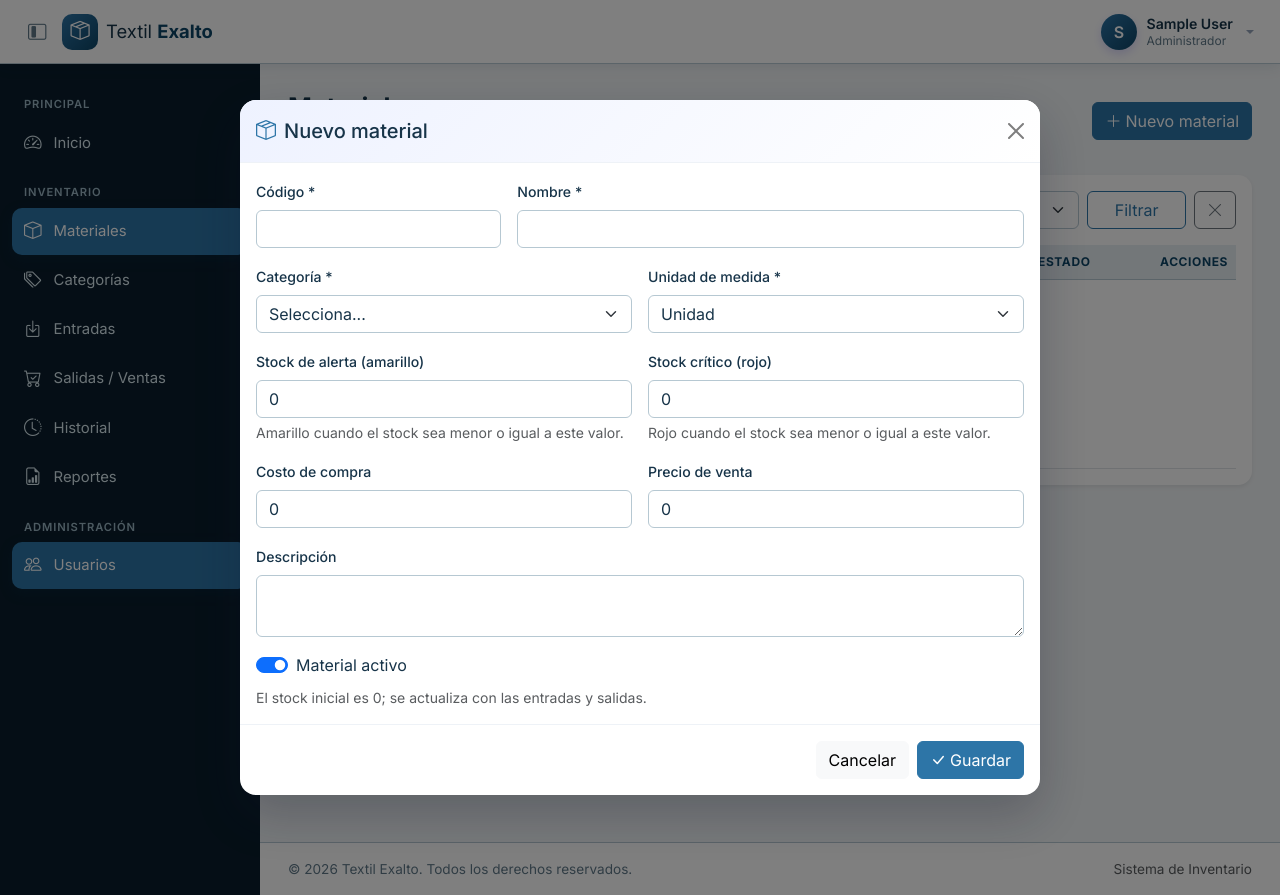
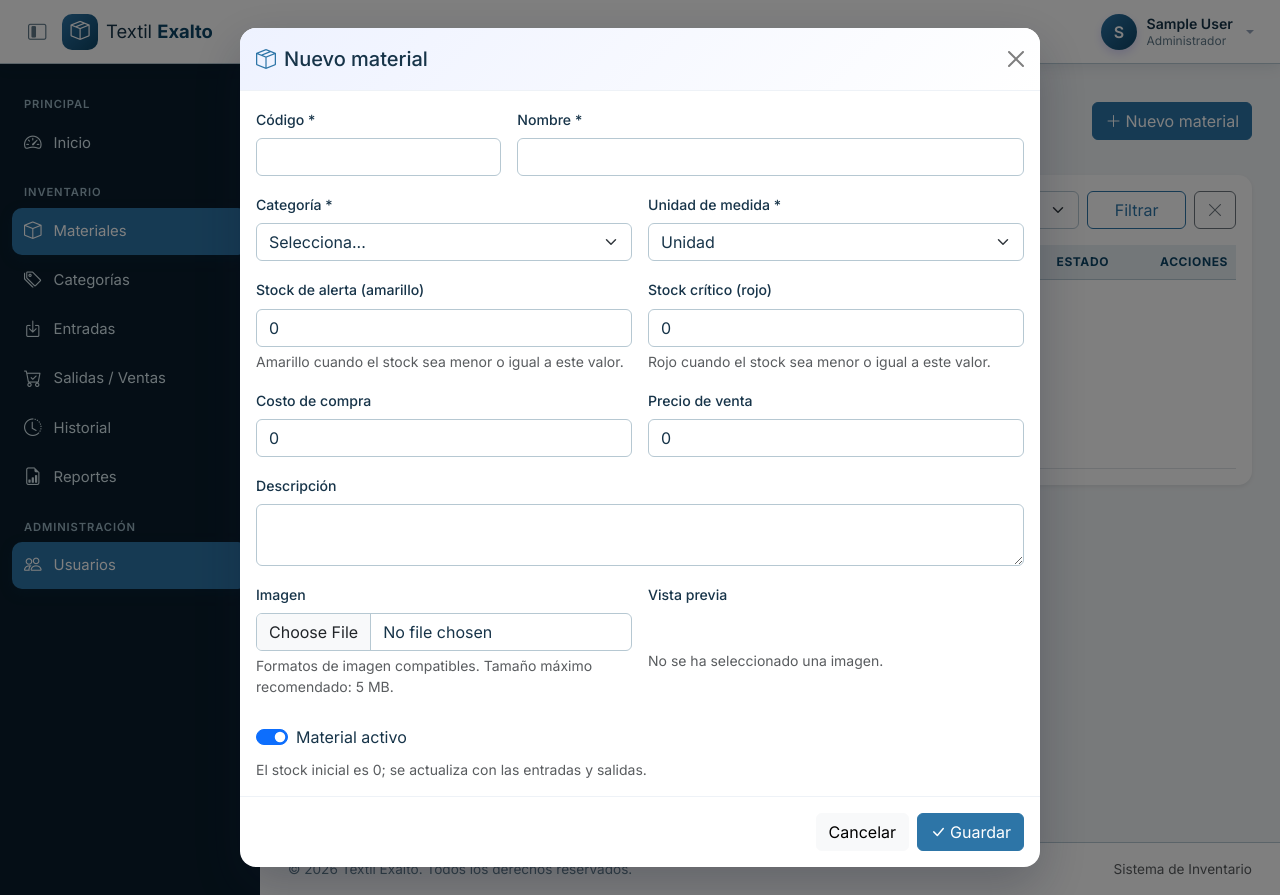
Before and after one commit to Guilder23/Sistema-TextilExalto, a Django app: page /materiales/ in a window 1280 px wide, after a click on "Nuevo material". Run offline with Django 5.2, Linux system fonts and the light colour scheme; the visitor is signed in with stand-in values (Sample User, id 1); data that the repository does not hold is empty.

Commit message:
Implementacion de imagen y mejorando el modal ver y tambien el error de vendedor

```diff
--- a/apps/materiales/models.py
+++ b/apps/materiales/models.py
@@ -11,6 +11,7 @@ class Material(models.Model):
 
     codigo = models.CharField(max_length=30, unique=True)
     nombre = models.CharField(max_length=150)
+    imagen = models.ImageField(upload_to='materiales/', blank=True)
     descripcion = models.TextField(blank=True)
     categoria = models.ForeignKey(Categoria, on_delete=models.PROTECT, related_name='materiales')
     unidad = models.CharField(max_length=10, choices=UNIDADES, default='unidad')
--- a/apps/materiales/views.py
+++ b/apps/materiales/views.py
@@ -95,6 +95,10 @@ def _guardar(request, material, mensaje):
     if not errores:
         try:
             _asignar(material, request.POST)
+            if request.FILES.get('imagen'):
+                material.imagen = request.FILES['imagen']
+            elif request.POST.get('imagen-clear') == 'on':
+                material.imagen = ''
             material.save()
         except IntegrityError:
             errores.append('Ya existe un material con ese código.')
--- a/apps/usuarios/views.py
+++ b/apps/usuarios/views.py
@@ -5,7 +5,7 @@ from django.contrib import messages
 from apps.historial.utils import registrar
 from django.contrib.auth.decorators import login_required
 from django.contrib.auth.password_validation import validate_password
-from django.core.exceptions import PermissionDenied, ValidationError
+from django.core.exceptions import ValidationError
 from django.db.models import Q
 from django.shortcuts import get_object_or_404, redirect, render
 from django.views.decorators.http import require_POST
@@ -18,7 +18,8 @@ def solo_admin(view):
     @login_required
     def envoltura(request, *args, **kwargs):
         if not request.user.es_admin:
-            raise PermissionDenied
+            messages.warning(request, 'Esta sección solo está disponible para administradores.')
+            return redirect('usuarios:inicio')
         return view(request, *args, **kwargs)
     return envoltura
 
--- a/static/css/materiales/lista.css
+++ b/static/css/materiales/lista.css
@@ -5,6 +5,10 @@
 .tabla-materiales code { color: var(--brand); background: #eef2ff; padding: .15rem .4rem; border-radius: 6px; }
 .tabla-materiales .btn-light { background: transparent; border-color: transparent; }
 .tabla-materiales .btn-light:hover { background: #eef2ff; }
+.material-imagen-tabla, .material-imagen-vacia {
+  width: 42px; height: 42px; border-radius: 8px; object-fit: cover; display: inline-flex;
+  align-items: center; justify-content: center; background: #eef2f7; color: #94a3b8;
+}
 
 .semaforo {
   display: inline-block; width: 12px; height: 12px; border-radius: 50%;
--- a/static/css/materiales/modals/crear.css
+++ b/static/css/materiales/modals/crear.css
@@ -1,3 +1,5 @@
 #modalCrear .modal-header { background: linear-gradient(135deg, #eef2ff, #fff); }
 #modalCrear .modal-title i { color: var(--brand); }
 #modalCrear .form-label { font-weight: 500; font-size: .88rem; }
+.material-imagen-contenedor { min-height: 96px; display: flex; align-items: center; }
+.material-imagen-forma { width: 96px; height: 96px; object-fit: cover; border-radius: 8px; }
--- a/static/css/materiales/modals/editar.css
+++ b/static/css/materiales/modals/editar.css
@@ -1,3 +1,5 @@
 #modalEditar .modal-header { background: linear-gradient(135deg, #fffbeb, #fff); }
 #modalEditar .modal-title i { color: #d97706; }
 #modalEditar .form-label { font-weight: 500; font-size: .88rem; }
+.material-imagen-contenedor { min-height: 96px; display: flex; align-items: center; }
+.material-imagen-forma { width: 96px; height: 96px; object-fit: cover; border-radius: 8px; }
--- a/static/css/materiales/modals/ver.css
+++ b/static/css/materiales/modals/ver.css
@@ -1,4 +1,8 @@
 #modalVer .modal-title i { color: var(--brand); }
-#modalVer .ver-nombre { font-weight: 600; margin-bottom: 1rem; padding-bottom: 1rem; border-bottom: 1px solid #eef2f7; }
-#modalVer .ver-datos dt { color: #64748b; font-weight: 500; }
-#modalVer .ver-datos dd { margin-bottom: .6rem; }
+#modalVer .modal-header { background: linear-gradient(135deg, #eef2ff, #fff); }
+#modalVer .form-label { font-weight: 500; font-size: .88rem; }
+#modalVer .modal-body > .row { --bs-gutter-y: .75rem; }
+#modalVer .ver-valor { min-height: 1.25rem; line-height: 1.25; color: var(--text-main); }
+#modalVer .ver-descripcion { min-height: 2.5rem; white-space: pre-wrap; }
+#modalVer .material-imagen-contenedor { min-height: 96px; display: flex; align-items: center; }
+#modalVer .material-imagen-forma { width: 140px; height: 140px; object-fit: cover; border-radius: 8px; }
--- a/static/js/materiales/modals/crear.js
+++ b/static/js/materiales/modals/crear.js
@@ -10,5 +10,25 @@
       form.reportValidity();
     }
   });
-  document.getElementById('modalCrear').addEventListener('hidden.bs.modal', () => form.reset());
+  document.getElementById('modalCrear').addEventListener('hidden.bs.modal', () => {
+    form.reset();
+    vista.src = '';
+    vista.classList.add('d-none');
+    document.getElementById('crearImagenSinVista').classList.remove('d-none');
+  });
+  const imagen = document.getElementById('crearImagen');
+  const vista = document.getElementById('crearImagenVista');
+  const sinVista = document.getElementById('crearImagenSinVista');
+  imagen.addEventListener('change', () => {
+    const archivo = imagen.files[0];
+    if (!archivo) {
+      vista.src = '';
+      vista.classList.add('d-none');
+      sinVista.classList.remove('d-none');
+      return;
+    }
+    vista.src = URL.createObjectURL(archivo);
+    vista.classList.remove('d-none');
+    sinVista.classList.add('d-none');
+  });
 })();
--- a/static/js/materiales/modals/editar.js
+++ b/static/js/materiales/modals/editar.js
@@ -1,6 +1,11 @@
 (() => {
   const modal = new bootstrap.Modal(document.getElementById('modalEditar'));
   const form = document.getElementById('formEditar');
+  const imagen = document.getElementById('editarImagen');
+  const vistaImagen = document.getElementById('editarImagenVista');
+  const eliminarImagen = document.getElementById('editarImagenEliminar');
+  const eliminarImagenContenedor = document.getElementById('editarImagenEliminarContenedor');
+  const sinVistaImagen = document.getElementById('editarImagenSinVista');
   const campos = {
     codigo: 'editarCodigo', nombre: 'editarNombre', descripcion: 'editarDescripcion',
     categoria: 'editarCategoria', unidad: 'editarUnidad',
@@ -14,6 +19,11 @@
         document.getElementById(id).value = d[clave] || '';
       }
       document.getElementById('editarActivo').checked = d.activo === '1';
+      vistaImagen.src = d.imagen || '';
+      vistaImagen.classList.toggle('d-none', !d.imagen);
+      sinVistaImagen.classList.toggle('d-none', !!d.imagen);
+      eliminarImagen.checked = false;
+      eliminarImagenContenedor.classList.toggle('d-none', !d.imagen);
       form.action = d.urlEditar;
       modal.show();
     });
@@ -29,4 +39,13 @@
       form.reportValidity();
     }
   });
+
+  imagen.addEventListener('change', () => {
+    const archivo = imagen.files[0];
+    if (!archivo) return;
+    vistaImagen.src = URL.createObjectURL(archivo);
+    vistaImagen.classList.remove('d-none');
+    sinVistaImagen.classList.add('d-none');
+    eliminarImagen.checked = false;
+  });
 })();
--- a/static/js/materiales/modals/ver.js
+++ b/static/js/materiales/modals/ver.js
@@ -5,6 +5,11 @@
   document.querySelectorAll('.btn-ver').forEach((btn) => {
     btn.addEventListener('click', () => {
       const d = window.filaDeBoton(btn).dataset;
+      const imagen = document.getElementById('verImagen');
+      const sinImagen = document.getElementById('verSinImagen');
+      imagen.src = d.imagen || '';
+      imagen.classList.toggle('d-none', !d.imagen);
+      sinImagen.classList.toggle('d-none', !!d.imagen);
       poner('verNombre', d.nombre);
       poner('verCodigo', d.codigo);
       poner('verCategoria', d.categoriaNombre);
--- a/templates/componentes/sidebar.html
+++ b/templates/componentes/sidebar.html
@@ -8,7 +8,7 @@
   {% if user.es_admin %}<a class="sidebar-link {% if request.resolver_match.app_name == 'entradas' %}active{% endif %}" aria-label="Entradas" href="{% url 'entradas:lista' %}"><i class="bi bi-box-arrow-in-down"></i><span>Entradas</span></a>{% else %}<a class="sidebar-link disabled" aria-label="Entradas" href="#"><i class="bi bi-box-arrow-in-down"></i><span>Entradas</span></a>{% endif %}
   <a class="sidebar-link {% if request.resolver_match.app_name == 'salidas' %}active{% endif %}" aria-label="Salidas / Ventas" href="{% url 'salidas:lista' %}"><i class="bi bi-cart-check"></i><span>Salidas / Ventas</span></a>
   <a class="sidebar-link {% if request.resolver_match.app_name == 'historial' %}active{% endif %}" aria-label="Historial" href="{% url 'historial:lista' %}"><i class="bi bi-clock-history"></i><span>Historial</span></a>
-  <a class="sidebar-link {% if request.resolver_match.app_name == 'reportes' %}active{% endif %}" aria-label="Reportes" href="{% url 'reportes:lista' %}"><i class="bi bi-file-earmark-bar-graph"></i><span>Reportes</span></a>
+  {% if user.es_admin %}<a class="sidebar-link {% if request.resolver_match.app_name == 'reportes' %}active{% endif %}" aria-label="Reportes" href="{% url 'reportes:lista' %}"><i class="bi bi-file-earmark-bar-graph"></i><span>Reportes</span></a>{% endif %}
 
   {% if user.es_admin %}
   <div class="sidebar-section">Administración</div>
--- a/templates/materiales/lista.html
+++ b/templates/materiales/lista.html
@@ -48,16 +48,20 @@
     </form>
     <div class="table-responsive">
       <table class="table table-hover align-middle tabla-materiales mb-0">
-        <thead><tr><th>Código</th><th>Material</th><th>Categoría</th><th class="text-end">Stock</th><th class="text-end">Costo compra</th><th class="text-end">Precio venta</th><th>Estado</th><th class="text-end">Acciones</th></tr></thead>
+        <thead><tr><th>Imagen</th><th>Código</th><th>Material</th><th>Categoría</th><th class="text-end">Stock</th><th class="text-end">Costo compra</th><th class="text-end">Precio venta</th><th>Estado</th><th class="text-end">Acciones</th></tr></thead>
         <tbody>
           {% for m in materiales %}
-          <tr data-codigo="{{ m.codigo }}" data-nombre="{{ m.nombre }}" data-descripcion="{{ m.descripcion }}"
+          <tr data-imagen="{% if m.imagen %}{{ m.imagen.url }}{% endif %}" data-codigo="{{ m.codigo }}" data-nombre="{{ m.nombre }}" data-descripcion="{{ m.descripcion }}"
               data-categoria="{{ m.categoria_id }}" data-categoria-nombre="{{ m.categoria.nombre }}"
               data-unidad="{{ m.unidad }}" data-unidad-display="{{ m.get_unidad_display }}"
               data-stock-actual="{{ m.stock_actual|stringformat:'.2f' }}" data-stock-minimo="{{ m.stock_minimo|stringformat:'.2f' }}" data-stock-critico="{{ m.stock_critico|stringformat:'.2f' }}" data-nivel="{{ m.nivel_stock }}"
               data-costo-compra="{{ m.costo_compra|stringformat:'.2f' }}" data-precio-venta="{{ m.precio_venta|stringformat:'.2f' }}" data-activo="{{ m.activo|yesno:'1,0' }}"
               data-creado="{{ m.creado|date:'d/m/Y H:i' }}" data-actualizado="{{ m.actualizado|date:'d/m/Y H:i' }}"
               data-url-editar="{% url 'materiales:editar' m.pk %}" data-url-eliminar="{% url 'materiales:eliminar' m.pk %}">
+            <td>
+              {% if m.imagen %}<img src="{{ m.imagen.url }}" alt="Imagen de {{ m.nombre }}" class="material-imagen-tabla">
+              {% else %}<span class="material-imagen-vacia"><i class="bi bi-image"></i></span>{% endif %}
+            </td>
             <td><code>{{ m.codigo }}</code></td>
             <td><strong>{{ m.nombre }}</strong></td>
             <td><span class="badge rounded-pill text-bg-light">{{ m.categoria.nombre }}</span></td>
@@ -75,7 +79,7 @@
             </td>
           </tr>
           {% empty %}
-          <tr><td colspan="8" class="text-center text-muted py-5"><i class="bi bi-box fs-1 d-block mb-2"></i>No se encontraron materiales.</td></tr>
+          <tr><td colspan="9" class="text-center text-muted py-5"><i class="bi bi-box fs-1 d-block mb-2"></i>No se encontraron materiales.</td></tr>
           {% endfor %}
         </tbody>
       </table>
--- a/templates/materiales/modals/crear.html
+++ b/templates/materiales/modals/crear.html
@@ -1,6 +1,6 @@
 <div class="modal fade" id="modalCrear" tabindex="-1" aria-labelledby="modalCrearLabel" aria-hidden="true">
   <div class="modal-dialog modal-lg modal-dialog-centered modal-dialog-scrollable">
-    <form class="modal-content" method="post" action="{% url 'materiales:crear' %}" id="formCrear" novalidate>
+    <form class="modal-content" method="post" enctype="multipart/form-data" action="{% url 'materiales:crear' %}" id="formCrear" novalidate>
       {% csrf_token %}
       <div class="modal-header">
         <h5 class="modal-title" id="modalCrearLabel"><i class="bi bi-box-seam me-2"></i>Nuevo material</h5>
@@ -22,6 +22,8 @@
           <div class="col-md-6"><label class="form-label" for="crearCostoCompra">Costo de compra</label><input type="number" step="0.01" min="0" class="form-control" id="crearCostoCompra" name="costo_compra" value="0"></div>
           <div class="col-md-6"><label class="form-label" for="crearPrecioVenta">Precio de venta</label><input type="number" step="0.01" min="0" class="form-control" id="crearPrecioVenta" name="precio_venta" value="0"></div>
           <div class="col-12"><label class="form-label" for="crearDescripcion">Descripción</label><textarea class="form-control" id="crearDescripcion" name="descripcion" rows="2"></textarea></div>
+          <div class="col-md-6"><label class="form-label" for="crearImagen">Imagen</label><input class="form-control" type="file" id="crearImagen" name="imagen" accept="image/*"><div class="form-text">Formatos de imagen compatibles. Tamaño máximo recomendado: 5 MB.</div></div>
+          <div class="col-md-6"><label class="form-label">Vista previa</label><div class="material-imagen-contenedor"><img id="crearImagenVista" class="material-imagen-forma d-none" alt="Vista previa de la imagen"><span id="crearImagenSinVista" class="text-muted small">No se ha seleccionado una imagen.</span></div></div>
           <div class="col-12"><div class="form-check form-switch"><input class="form-check-input" type="checkbox" id="crearActivo" name="activo" checked><label class="form-check-label" for="crearActivo">Material activo</label></div></div>
         </div>
         <div class="form-text mt-2">El stock inicial es 0; se actualiza con las entradas y salidas.</div>
--- a/templates/materiales/modals/editar.html
+++ b/templates/materiales/modals/editar.html
@@ -1,6 +1,6 @@
 <div class="modal fade" id="modalEditar" tabindex="-1" aria-labelledby="modalEditarLabel" aria-hidden="true">
   <div class="modal-dialog modal-lg modal-dialog-centered modal-dialog-scrollable">
-    <form class="modal-content" method="post" action="" id="formEditar" novalidate>
+    <form class="modal-content" method="post" enctype="multipart/form-data" action="" id="formEditar" novalidate>
       {% csrf_token %}
       <div class="modal-header">
         <h5 class="modal-title" id="modalEditarLabel"><i class="bi bi-pencil-square me-2"></i>Editar material</h5>
@@ -21,6 +21,8 @@
           <div class="col-md-6"><label class="form-label" for="editarCostoCompra">Costo de compra</label><input type="number" step="0.01" min="0" class="form-control" id="editarCostoCompra" name="costo_compra"></div>
           <div class="col-md-6"><label class="form-label" for="editarPrecioVenta">Precio de venta</label><input type="number" step="0.01" min="0" class="form-control" id="editarPrecioVenta" name="precio_venta"></div>
           <div class="col-12"><label class="form-label" for="editarDescripcion">Descripción</label><textarea class="form-control" id="editarDescripcion" name="descripcion" rows="2"></textarea></div>
+          <div class="col-md-6"><label class="form-label" for="editarImagen">Imagen</label><input class="form-control" type="file" id="editarImagen" name="imagen" accept="image/*"><div class="form-check mt-2 d-none" id="editarImagenEliminarContenedor"><input class="form-check-input" type="checkbox" id="editarImagenEliminar" name="imagen-clear"><label class="form-check-label" for="editarImagenEliminar">Eliminar imagen actual</label></div></div>
+          <div class="col-md-6"><label class="form-label">Vista previa</label><div class="material-imagen-contenedor"><img id="editarImagenVista" class="material-imagen-forma d-none" alt="Vista previa de la imagen"><span id="editarImagenSinVista" class="text-muted small">Este material no tiene imagen.</span></div></div>
           <div class="col-12"><div class="form-check form-switch"><input class="form-check-input" type="checkbox" id="editarActivo" name="activo"><label class="form-check-label" for="editarActivo">Material activo</label></div></div>
         </div>
         <div class="form-text mt-2">Las existencias solo cambian mediante entradas y salidas.</div>
--- a/templates/materiales/modals/ver.html
+++ b/templates/materiales/modals/ver.html
@@ -1,27 +1,26 @@
 <div class="modal fade" id="modalVer" tabindex="-1" aria-labelledby="modalVerLabel" aria-hidden="true">
-  <div class="modal-dialog modal-dialog-centered">
+  <div class="modal-dialog modal-lg modal-dialog-centered modal-dialog-scrollable">
     <div class="modal-content">
       <div class="modal-header">
         <h5 class="modal-title" id="modalVerLabel"><i class="bi bi-box-seam me-2"></i>Detalle de material</h5>
         <button type="button" class="btn-close" data-bs-dismiss="modal" aria-label="Cerrar"></button>
       </div>
       <div class="modal-body">
-        <h4 class="ver-nombre" id="verNombre"></h4>
-        <dl class="row ver-datos mb-0">
-          <dt class="col-sm-5">Código</dt><dd class="col-sm-7" id="verCodigo"></dd>
-          <dt class="col-sm-5">Categoría</dt><dd class="col-sm-7" id="verCategoria"></dd>
-          <dt class="col-sm-5">Unidad</dt><dd class="col-sm-7" id="verUnidad"></dd>
-          <dt class="col-sm-5">Stock actual</dt><dd class="col-sm-7" id="verStock"></dd>
-          <dt class="col-sm-5">Nivel de stock</dt><dd class="col-sm-7"><span class="semaforo" id="verSemaforo"></span> <span id="verNivel"></span></dd>
-          <dt class="col-sm-5">Stock de alerta</dt><dd class="col-sm-7" id="verStockMinimo"></dd>
-          <dt class="col-sm-5">Stock crítico</dt><dd class="col-sm-7" id="verStockCritico"></dd>
-          <dt class="col-sm-5">Costo de compra</dt><dd class="col-sm-7" id="verCostoCompra"></dd>
-          <dt class="col-sm-5">Precio de venta</dt><dd class="col-sm-7" id="verPrecioVenta"></dd>
-          <dt class="col-sm-5">Estado</dt><dd class="col-sm-7" id="verEstado"></dd>
-          <dt class="col-sm-5">Descripción</dt><dd class="col-sm-7" id="verDescripcion"></dd>
-          <dt class="col-sm-5">Registrado</dt><dd class="col-sm-7" id="verCreado"></dd>
-          <dt class="col-sm-5">Actualizado</dt><dd class="col-sm-7" id="verActualizado"></dd>
-        </dl>
+        <div class="row g-3">
+          <div class="col-md-4"><label class="form-label">Código</label><div class="ver-valor" id="verCodigo"></div></div>
+          <div class="col-md-8"><label class="form-label">Nombre</label><div class="ver-valor" id="verNombre"></div></div>
+          <div class="col-md-6"><label class="form-label">Categoría</label><div class="ver-valor" id="verCategoria"></div></div>
+          <div class="col-md-6"><label class="form-label">Unidad de medida</label><div class="ver-valor" id="verUnidad"></div></div>
+          <div class="col-md-6"><label class="form-label">Stock actual</label><div class="ver-valor" id="verStock"></div></div>
+          <div class="col-md-6"><label class="form-label">Nivel de stock</label><div class="ver-valor"><span class="semaforo" id="verSemaforo"></span> <span id="verNivel"></span></div></div>
+          <div class="col-md-6"><label class="form-label">Stock de alerta</label><div class="ver-valor" id="verStockMinimo"></div></div>
+          <div class="col-md-6"><label class="form-label">Stock crítico</label><div class="ver-valor" id="verStockCritico"></div></div>
+          <div class="col-md-6"><label class="form-label">Costo de compra</label><div class="ver-valor" id="verCostoCompra"></div></div>
+          <div class="col-md-6"><label class="form-label">Precio de venta</label><div class="ver-valor" id="verPrecioVenta"></div></div>
+          <div class="col-12"><label class="form-label">Descripción</label><div class="ver-valor ver-descripcion" id="verDescripcion"></div></div>
+          <div class="col-md-6"><label class="form-label">Imagen</label><div class="material-imagen-contenedor"><span id="verSinImagen" class="text-muted small">Este material no tiene imagen.</span><img id="verImagen" class="material-imagen-forma d-none" alt="Imagen del material"></div></div>
+          <div class="col-md-6"><label class="form-label">Estado</label><div class="ver-valor" id="verEstado"></div><label class="form-label mt-3">Registrado</label><div class="ver-valor" id="verCreado"></div><label class="form-label mt-3">Actualizado</label><div class="ver-valor" id="verActualizado"></div></div>
+        </div>
       </div>
       <div class="modal-footer"><button type="button" class="btn btn-light" data-bs-dismiss="modal">Cerrar</button></div>
     </div>
--- a/textilexalto/settings.py
+++ b/textilexalto/settings.py
@@ -129,7 +129,7 @@ STATIC_URL = 'static/'
 DEFAULT_AUTO_FIELD = 'django.db.models.BigAutoField'
 
 STATICFILES_DIRS = [BASE_DIR / 'static']
-MEDIA_URL = 'media/'
+MEDIA_URL = '/media/'
 MEDIA_ROOT = BASE_DIR / 'static' / 'media'
 AUTH_USER_MODEL = 'usuarios.Usuario'
 LOGIN_URL = 'login'
--- a/textilexalto/urls.py
+++ b/textilexalto/urls.py
@@ -1,6 +1,8 @@
 from django.contrib import admin
 from django.contrib.auth import views as auth_views
 from django.urls import include, path
+from django.conf import settings
+from django.conf.urls.static import static
 
 urlpatterns = [
     path('admin/', admin.site.urls),
@@ -14,3 +16,6 @@ urlpatterns = [
     path('reportes/', include('apps.reportes.urls')),
     path('', include('apps.usuarios.urls')),
 ]
+
+if settings.DEBUG:
+    urlpatterns += static(settings.MEDIA_URL, document_root=settings.MEDIA_ROOT)
```
Also changed, not shown: apps/reportes/views.py (+4 -4 lines), apps/materiales/migrations/0004_material_imagen.py (added).
